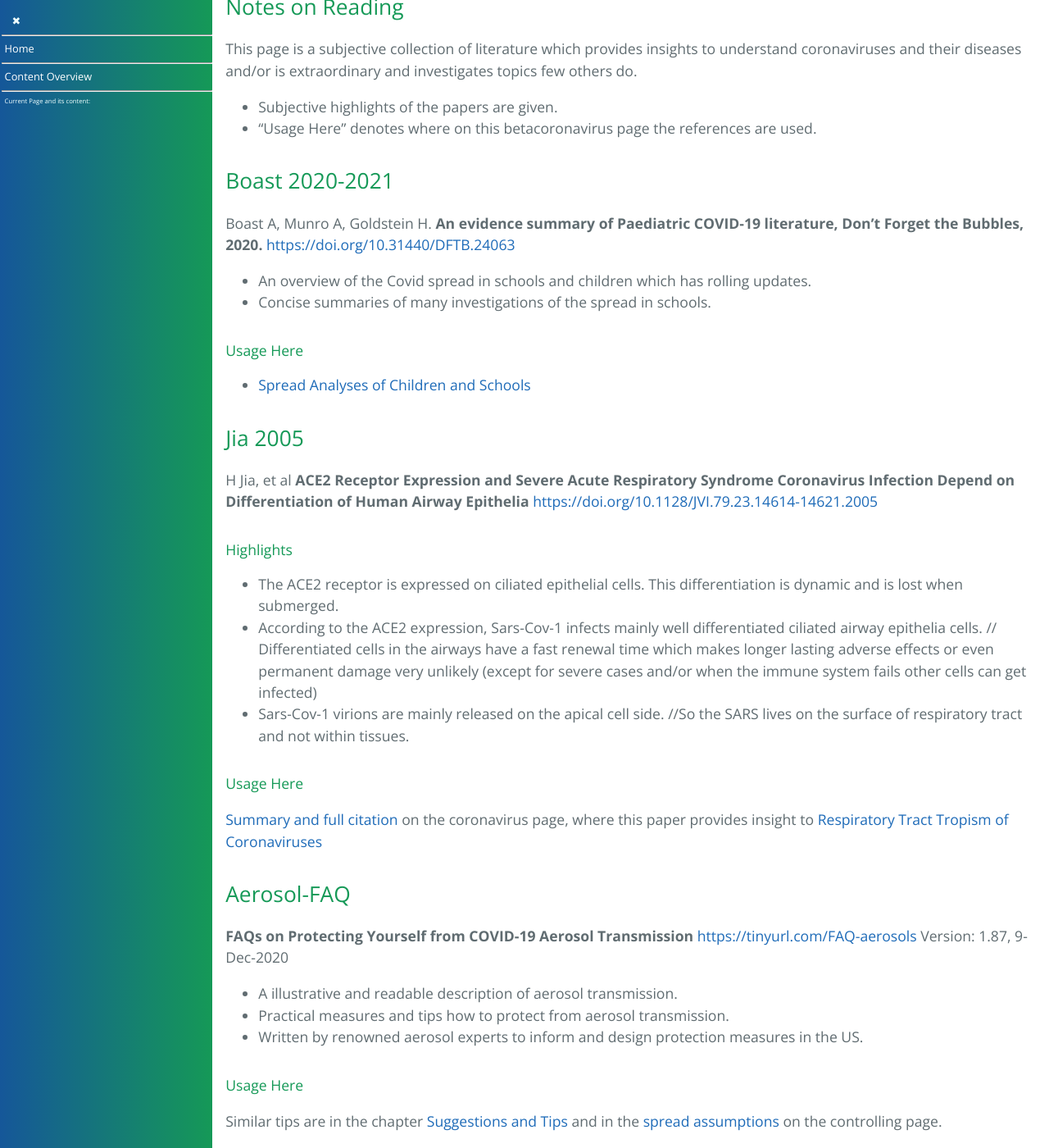
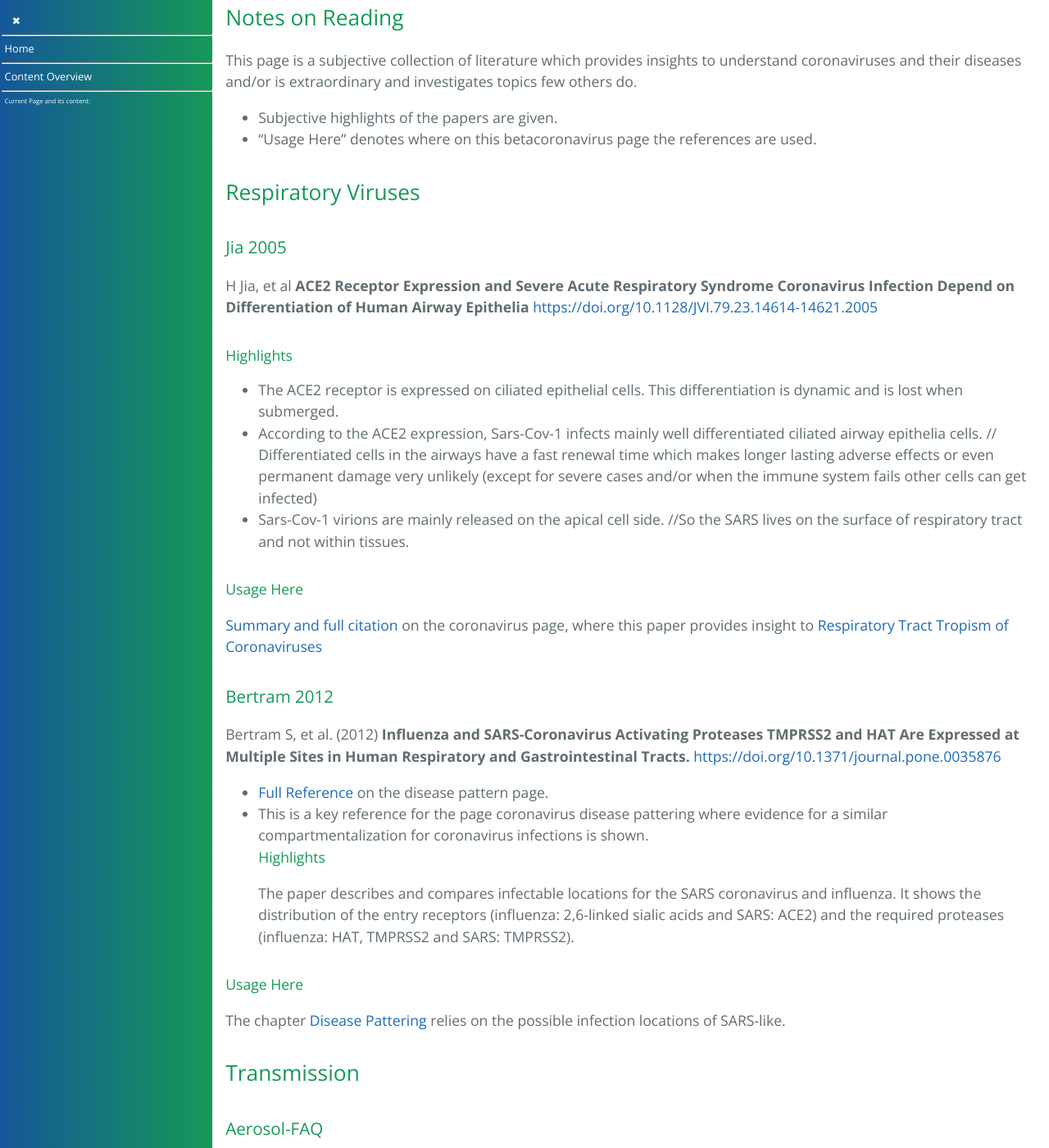
Before and after one commit to forestgrape/coronavirus, a Jekyll site: the page built from 1_introduction/illustrative_literature.md, in a window 1280 px wide and 1400 px high, scrolled down 518 px. Shown: the whole window at 82% size. Built offline with Jekyll 4.4.1, drawn with Linux system fonts in a browser that asks for light colours; our own code applies the rules of GitHub Pages for plain Markdown files; some of the changed text lies outside the part shown.

Commit message:
formulations

```diff
--- a/1_introduction/illustrative_literature.md
+++ b/1_introduction/illustrative_literature.md
@@ -1,13 +1,14 @@
 # Especially Illustrative, Insightful, Helpful and/or Extraordinary Literature
 
-## Content
-* [Content](#content)
+#### Content
 * [Notes on Reading](#notes-on-reading)
+* [Respiratory Viruses](#respiratory-viruses)
+  * [Jia 2005](#jia-2005)
+  * [Bertram 2012](#bertram-2012)
+* [Transmission](#transmission)
+  * [Aerosol-FAQ](#aerosol-faq)
+  * [Yan 2018](#yan-2018)
 * [Boast 2020-2021](#boast-2020-2021)
-* [Jia 2005](#jia-2005)
-* [Aerosol-FAQ](#aerosol-faq)
-* [Yan 2018](#yan-2018)
-* [Bertram 2012](#bertram-2012)
 
 ## Notes on Reading
 This page is a subjective collection of literature which provides insights to understand coronaviruses and their diseases and/or is extraordinary and investigates topics few others do.
@@ -15,18 +16,9 @@ This page is a subjective collection of literature which provides insights to un
 * "Usage Here" denotes where on this betacoronavirus page the references are used.
 
 
+## Respiratory Viruses
 
-
-## Boast 2020-2021
-Boast A, Munro A, Goldstein H. **An evidence summary of Paediatric COVID-19 literature, Don't Forget the Bubbles, 2020.** <https://doi.org/10.31440/DFTB.24063>
-* An overview of the Covid spread in schools and children which has rolling updates.
-* Concise summaries of many investigations of the spread in schools.
-
-#### Usage Here
-* [Spread Analyses of Children and Schools](../5_epidemiological/spread_analyses.md#schools-and-children)
-
-
-## Jia 2005
+### Jia 2005
 H Jia, et al **ACE2 Receptor Expression and Severe Acute Respiratory Syndrome Coronavirus Infection Depend on Differentiation of Human Airway Epithelia**  <https://doi.org/10.1128/JVI.79.23.14614-14621.2005>
 #### Highlights
 * The ACE2 receptor is expressed on ciliated epithelial cells. This differentiation is dynamic and is lost when submerged.
@@ -36,8 +28,20 @@ H Jia, et al **ACE2 Receptor Expression and Severe Acute Respiratory Syndrome Co
 #### Usage Here
 [Summary and full citation](../2_biological/coronavirus.md#summary-jia-2005) on the coronavirus page, where this paper provides insight to [Respiratory Tract Tropism of Coronaviruses](../2_biological/coronavirus.md#respiratory-tract-tropism)
 
+### Bertram 2012
+Bertram S, et al. (2012) **Influenza and SARS-Coronavirus Activating Proteases TMPRSS2 and HAT Are Expressed at Multiple Sites in Human Respiratory and Gastrointestinal Tracts.** <https://doi.org/10.1371/journal.pone.0035876>
+* [Full Reference](../3_medical/coronavirus_disease_patterns.md#summary-bertram-2012) on the disease pattern page.
+* This is a key reference for the page coronavirus disease pattering where evidence for a similar compartmentalization for coronavirus infections is shown.
+#### Highlights
+The paper describes and compares infectable locations for the SARS coronavirus and influenza. It shows the distribution of the  entry receptors (influenza: 2,6-linked sialic acids and SARS: ACE2) and the required proteases (influenza: HAT, TMPRSS2 and SARS: TMPRSS2).
 
-## Aerosol-FAQ
+#### Usage Here
+The chapter [Disease Pattering](../3_medical/coronavirus_disease_patterns.md) relies on the possible infection locations of SARS-like.
+
+
+## Transmission
+
+### Aerosol-FAQ
 **FAQs on Protecting Yourself from COVID-19 Aerosol Transmission**
 <https://tinyurl.com/FAQ-aerosols> Version: 1.87, 9-Dec-2020
 * A illustrative and readable description of aerosol transmission.
@@ -48,7 +52,7 @@ H Jia, et al **ACE2 Receptor Expression and Severe Acute Respiratory Syndrome Co
 Similar tips are in the chapter [Suggestions and Tips](../1_introduction/suggestions.md) and in the [spread assumptions](../7_social/controlling.md#spread-assumptions) on the controlling page.
 
 
-## Yan 2018
+### Yan 2018
 Jing Yan, et al **Aerosol shedding of infectious influenza virus**  <https://doi.org/10.1073/pnas.1716561115>
 #### Highlights
 * "Our observations suggest that influenza infection in the upper and lower airways are compartmentalized and independent."
```
Also changed, not shown: other parts of 1_introduction/illustrative_literature.md (+7 -7 lines).
